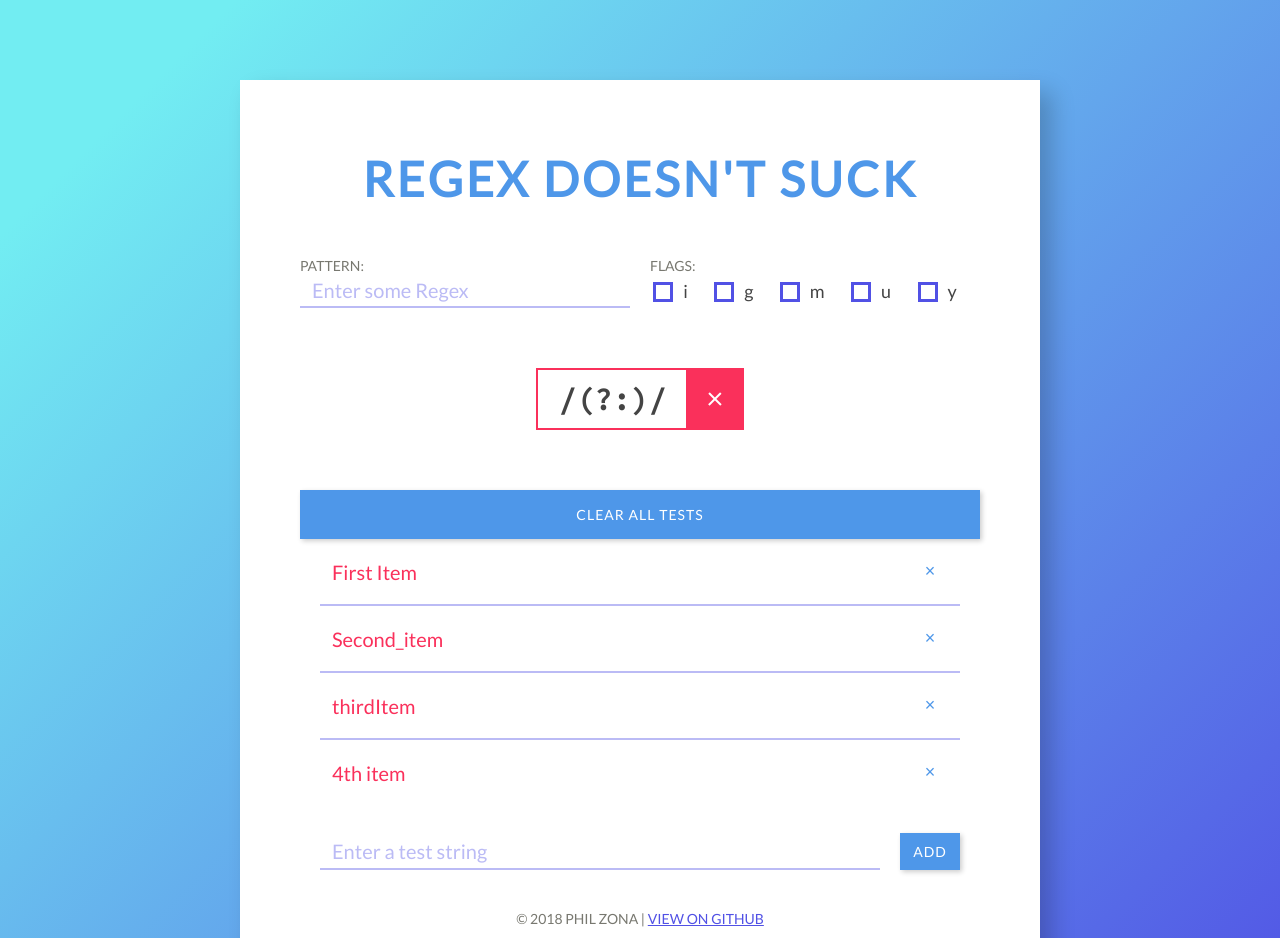
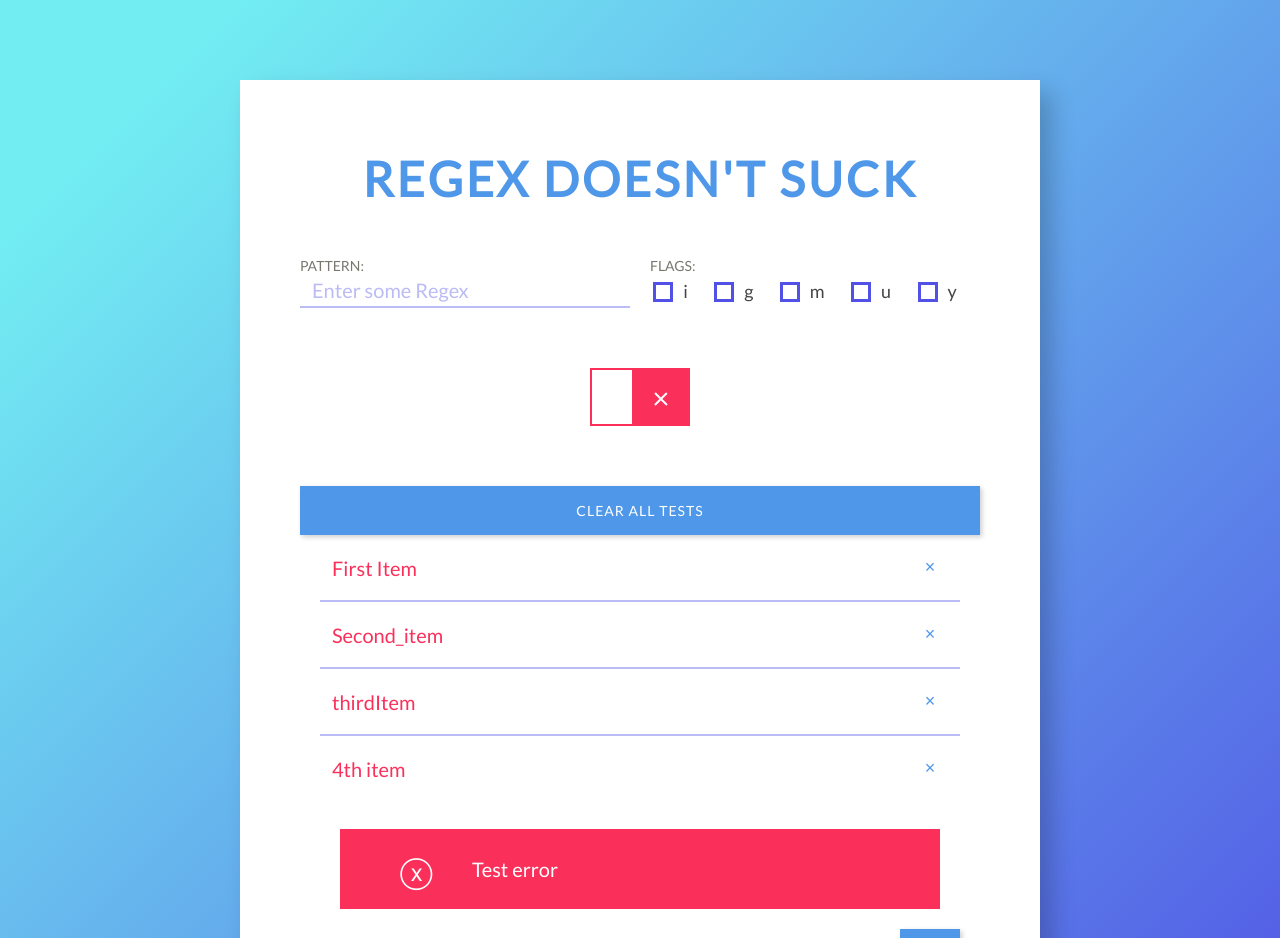
Before and after one commit to AemiliaTeam/regexdoesntsuck, a React (Create React App) app: page / in a window 1280 px wide. Shown: the top 938 px of the page. Built offline with nearby package versions, Linux system fonts and the light colour scheme.

Commit message:
Error handling when test cases are not added correctly

```diff
--- a/src/App.js
+++ b/src/App.js
@@ -6,6 +6,7 @@ import AddString from './components/AddString';
 import DisplayRegex from './components/DisplayRegex';
 import ClearStrings from './components/ClearStrings';
 import Footer from './components/Footer';
+import ErrorMessage from './components/ErrorMessage';
 
 import './styles/main.css';
 
@@ -17,13 +18,13 @@ class App extends Component {
     pattern: '',
     flags: [],
     strings: strings,
-    error: false,
+    error: 'Test error',
     regex: '',
     allMatch: false
   };
 
   componentDidMount = () => {
-    this.checkMatches(this.state.pattern, this.state.flags);
+    //this.checkMatches(this.state.pattern, this.state.flags);
   };
 
   checkOneMatch = (string, regex) => {
@@ -32,7 +33,7 @@ class App extends Component {
     } else {
       this.setState(() => {
         return {
-          error: true
+          error: 'Invalid regular expression'
         };
       });
     }
@@ -42,7 +43,7 @@ class App extends Component {
     if (pattern.trim() === '' || !flags) {
       this.setState(() => {
         return {
-          error: false,
+          error: null,
           regex: ''
         };
       });
@@ -73,7 +74,7 @@ class App extends Component {
       this.setState(() => {
         return {
           strings: newStrings,
-          error: false,
+          error: null,
           regex: regex,
           allMatch: !allMatches.includes(false)
         };
@@ -81,7 +82,7 @@ class App extends Component {
     } catch (err) {
       this.setState(() => {
         return {
-          error: true
+          error: 'Invalid regular expression'
         };
       });
     }
@@ -137,7 +138,15 @@ class App extends Component {
     const text = event.target.elements.string.value;
     const existingStrings = this.state.strings.map(string => string.text);
 
-    if (!existingStrings.includes(text) && text.trim() !== '') {
+    if (existingStrings.includes(text)) {
+      this.setState({
+        error: 'All test cases must be unique'
+      });
+    } else if (text === '') {
+      this.setState({
+        error: 'Each test case must contain at least one character'
+      });
+    } else {
       const newString = {
         text,
         match: this.checkOneMatch(text, this.state.regex)
@@ -148,7 +157,8 @@ class App extends Component {
       this.setState(
         () => {
           return {
-            strings: newStrings
+            strings: newStrings,
+            error: null
           };
         },
         () => this.checkMatches(this.state.pattern, this.state.flags)
@@ -156,7 +166,6 @@ class App extends Component {
     }
 
     event.target.elements.string.value = '';
-    // TODO add better error handling - display messages if an item is not added
   };
 
   onRemoveString = (event, stringToRemove) => {
@@ -185,7 +194,7 @@ class App extends Component {
             onFlagUpdate={this.onFlagUpdate}
           />
           <DisplayRegex
-            error={this.state.error}
+            error={this.state.error === 'Invalid regular expression'}
             regex={this.state.regex}
             allMatch={this.state.allMatch}
           />
@@ -198,6 +207,11 @@ class App extends Component {
             pattern={this.state.pattern}
             onRemoveString={this.onRemoveString}
           />
+          {/* TODO - create a better error handling scheme */}
+          {this.state.error &&
+            this.state.error !== 'Invalid regular expression' && (
+              <ErrorMessage errorMessage={this.state.error} />
+            )}
           <AddString onAddString={this.onAddString} regex={this.state.regex} />
         </div>
         <Footer date={new Date().getFullYear()} />
--- /dev/null
+++ b/src/components/ErrorMessage.js
@@ -0,0 +1,12 @@
+import React from 'react';
+
+const ErrorMessage = props => {
+  return (
+    <div className="ErrorMessage">
+      <span className="ErrorMessage__icon">&#9447;</span>
+      <p className="ErrorMessage__text">{props.errorMessage}</p>
+    </div>
+  );
+};
+
+export default ErrorMessage;
--- a/src/styles/main.css
+++ b/src/styles/main.css
@@ -185,6 +185,21 @@ body {
     .DisplayRegex__icon--no {
       background-color: #fa305b; }
 
+.ErrorMessage {
+  display: flex;
+  align-items: center;
+  background-color: #fa305b;
+  margin: 0rem 4rem 2rem;
+  padding: 2rem 6rem;
+  color: #fff;
+  font-size: 2rem; }
+  .ErrorMessage__icon {
+    font-size: 3.2rem;
+    flex: 0 1 15%; }
+  .ErrorMessage__text {
+    flex: 1 1 auto;
+    text-align: left; }
+
 .Flags {
   flex: 1 1 50%;
   border: none;
--- a/src/styles/main.scss
+++ b/src/styles/main.scss
@@ -7,6 +7,7 @@
 @import 'partials/AddString';
 @import 'partials/ClearStrings';
 @import 'partials/DisplayRegex';
+@import 'partials/ErrorMessage';
 @import 'partials/Flags';
 @import 'partials/Footer';
 @import 'partials/FormContainer';
--- /dev/null
+++ b/src/styles/partials/_ErrorMessage.scss
@@ -0,0 +1,19 @@
+.ErrorMessage {
+  display: flex;
+  align-items: center;
+  background-color: $color-red;
+  margin: 0rem 4rem 2rem;
+  padding: 2rem 6rem;
+  color: $color-white;
+  font-size: 2rem;
+
+  &__icon {
+    font-size: 3.2rem;
+    flex: 0 1 15%;
+  }
+
+  &__text {
+    flex: 1 1 auto;
+    text-align: left;
+  }
+}
```
